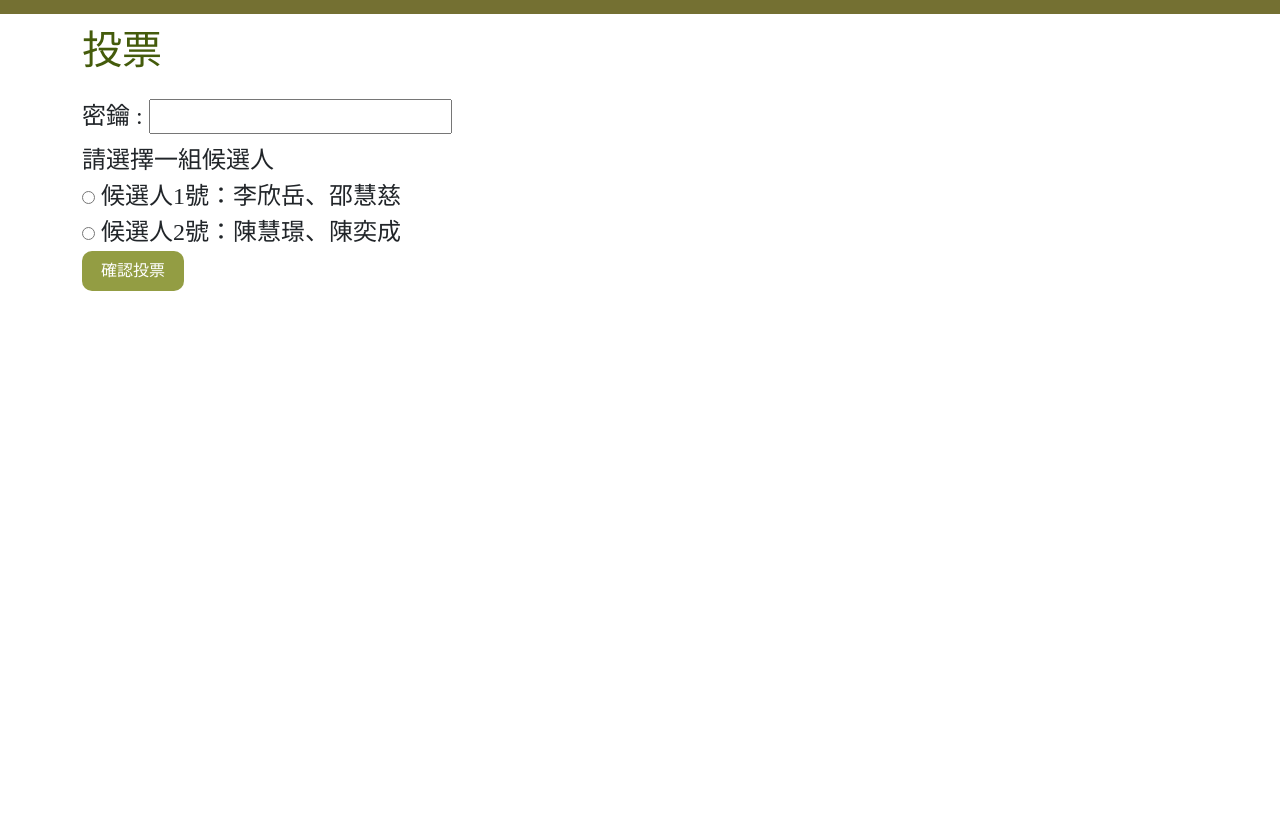
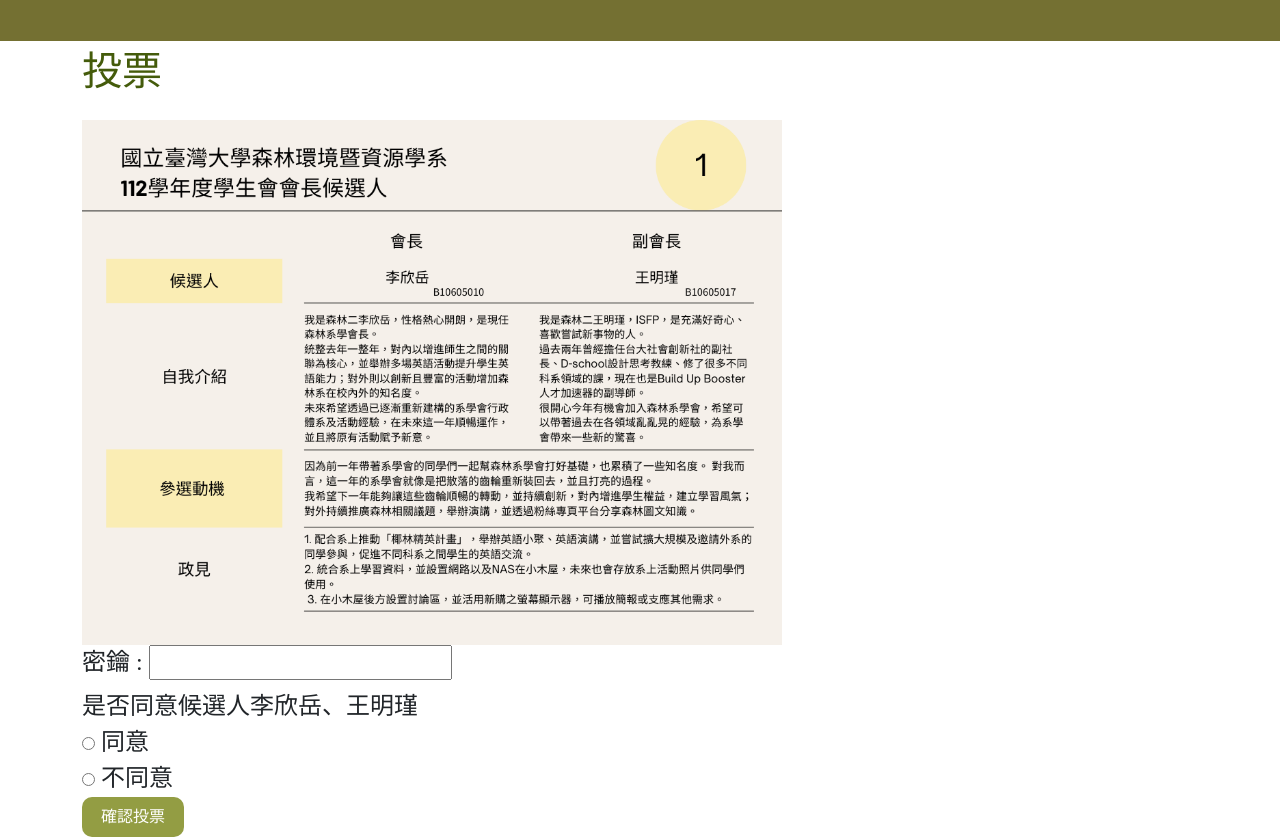
Before and after one commit to xiayu0424/NTUF-vote, a Flask app: page /vote.html in a window 1280 px wide. Before the commit the page ends 291 px from the top, so only its background shows below. Run offline with Flask 3, Linux system fonts and the light colour scheme.

Commit message:
change no img

```diff
--- a/投票系統/app.py
+++ b/投票系統/app.py
@@ -33,14 +33,14 @@
         if request.values['send'] == '送出':
             id = request.values.get("id")
             name = request.values.get("name")
-            img = request.files['img']
+            # img = request.files['img']
             key = rc4_algorithm("encrypt",id)
-        if img.filename != '':
-            path=str(id)+img.filename[-4:]
-            img.save(os.path.join(UPLOAD_FOLDER, path))
-            img_path = os.path.join(UPLOAD_FOLDER, path)
+        # if img.filename != '':
+        #     path=str(id)+img.filename[-4:]
+        #     img.save(os.path.join(UPLOAD_FOLDER, path))
+        #     img_path = os.path.join(UPLOAD_FOLDER, path)
 
-            if(verified(id,name,img_path,key)) :
+            if(verified(id,name,key)) :
                 return render_template('verify.html',passw=key,value='1')
             else:
                 return render_template('verify.html',value='2')
@@ -64,11 +64,11 @@
             else:
                 data['password'].append(password)
                 if(result=="1"):
-                    data["vote"]["No.1"] +=1
+                    data["vote"]["Agree"] +=1
                     with open('data.json','w',encoding='utF8') as f:
                         json.dump(data,f,indent=4)
                 elif(result=="2"):
-                    data["vote"]["No.2"] +=1
+                    data["vote"]["Disagree"] +=1
                     with open('data.json','w',encoding='utF8') as f:
                         json.dump(data,f,indent=4)
 
--- a/投票系統/data.json
+++ b/投票系統/data.json
@@ -6,8 +6,8 @@
         }
     },
     "vote": {
-        "No.1": 0,
-        "No.2": 0
+        "Agree": 0,
+        "Disagree": 0
     },
     "password": [
         "00000000"
--- a/投票系統/templates/vote.html
+++ b/投票系統/templates/vote.html
@@ -40,10 +40,11 @@
                     <div>
                         {% if voted == "0" %}
                         <form method='post' action="/vote">
+                            <img src="politics.png" width="700" />
                             <h4>密鑰 : <input name="pass" required></h4>
-                            <h4 style="line-height:1.5; ">請選擇一組候選人<br>
-                            <input type="radio" name="people" value="1">&nbsp;候選人1號：李欣岳、邵慧慈<br>
-                            <input type="radio" name="people" value="2">&nbsp;候選人2號：陳慧璟、陳奕成<br>
+                            <h4 style="line-height:1.5; ">是否同意候選人李欣岳、王明瑾<br>
+                            <input type="radio" name="people" value="1">&nbsp;同意<br>
+                            <input type="radio" name="people" value="2">&nbsp;不同意<br>
                             <input type="submit" value="確認投票" name="send" class="btn" style="padding: 7px 18px; border-radius: 10px; font-size: 18; background-color: #939d43; color: white;"></h4>
                         </form>
                         {% elif voted == "1" %}
```
Also changed, not shown: 投票系統/templates/verify.html (+5 -5 lines), 投票系統/verified.py (+18 -18 lines), 投票系統/templates/politics.png (added).
